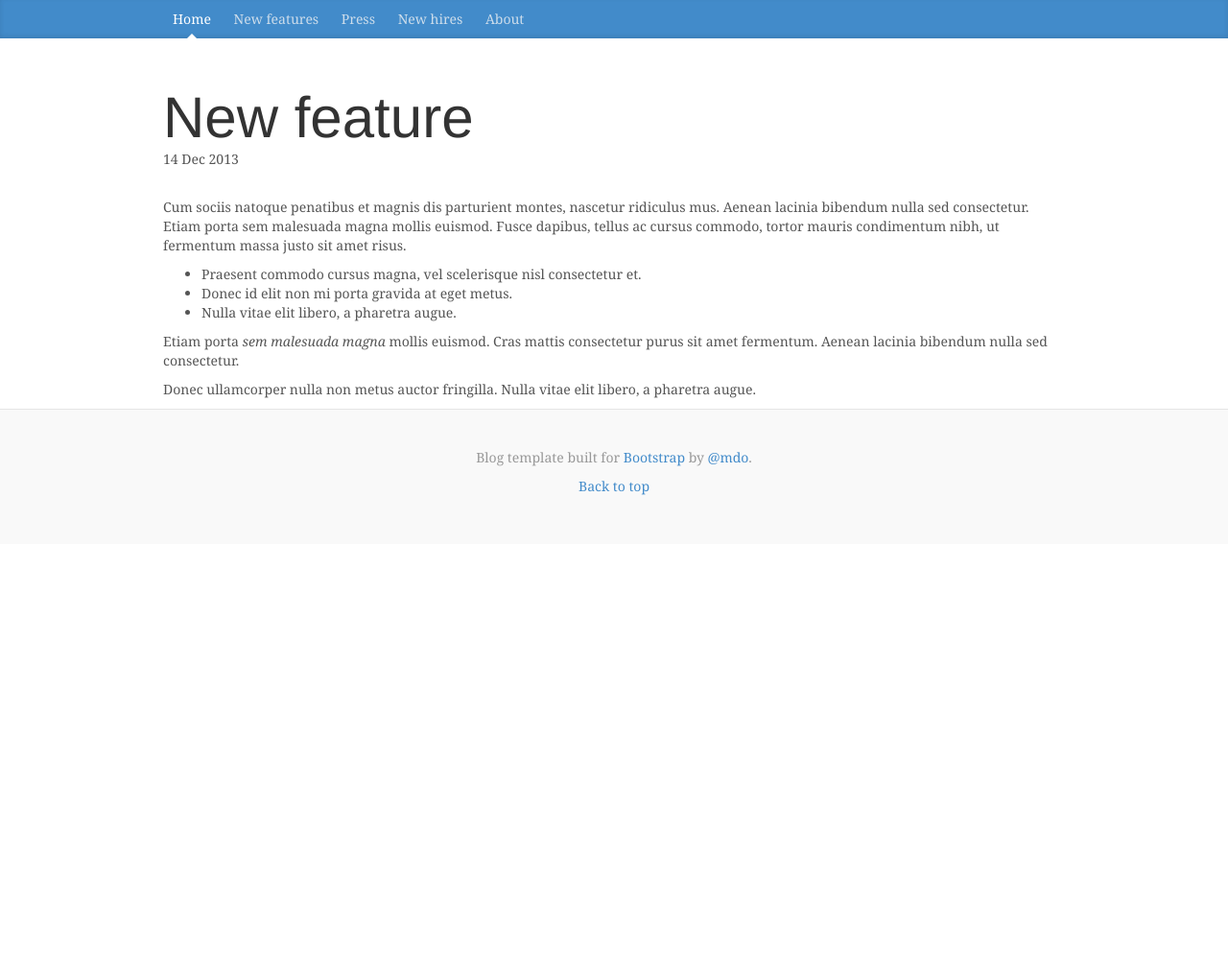
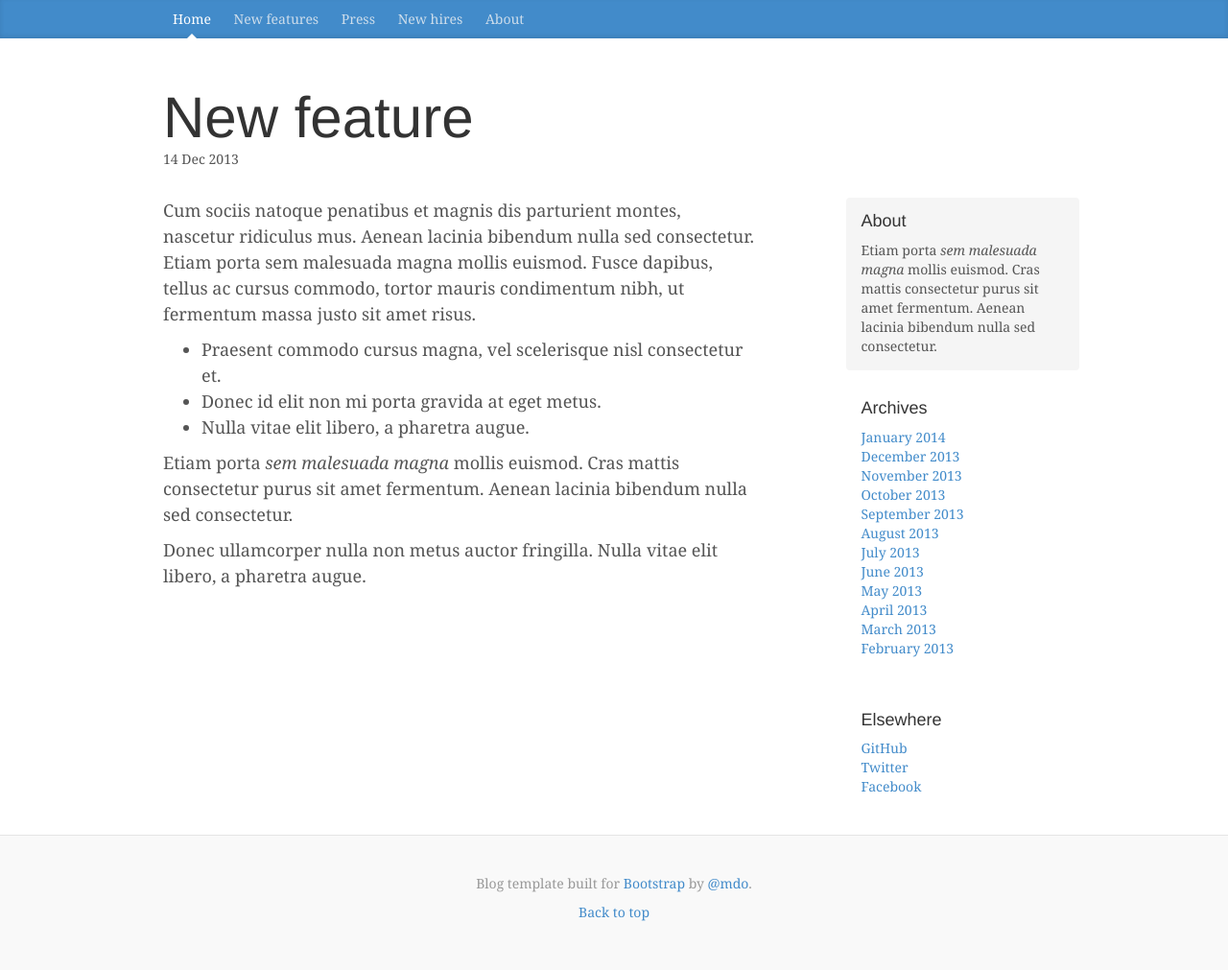
Before and after one commit to learningwebappdev/learningwebappdev.github.io, a Jekyll site: the page built from _posts/2013-12-14-new-feature.markdown, in a window 1280 px wide. Shown: the whole page at 96% size. Built offline with Jekyll 4.4.1, drawn with Linux system fonts in a browser that asks for light colours; nearby versions of some CDN libraries; Markdown is read by kramdown in place of the engine named in the settings; before the commit the page ends 900 px from its top, so only the background shows below that.

Commit message:
break out header, footer, and sidebar

```diff
--- /dev/null
+++ b/_includes/footer.html
@@ -0,0 +1,16 @@
+    <div class="blog-footer">
+      <p>Blog template built for <a href="http://getbootstrap.com">Bootstrap</a> by <a href="https://twitter.com/mdo">@mdo</a>.</p>
+      <p>
+        <a href="#">Back to top</a>
+      </p>
+    </div>
+
+
+    <!-- Bootstrap core JavaScript
+    ================================================== -->
+    <!-- Placed at the end of the document so the pages load faster -->
+    <script src="https://ajax.googleapis.com/ajax/libs/jquery/1.11.0/jquery.min.js"></script>
+    <script src="/js/bootstrap.min.js"></script>
+    <script src="/js/docs.min.js"></script>
+  </body>
+</html>
--- /dev/null
+++ b/_includes/header.html
@@ -0,0 +1,40 @@
+<!DOCTYPE html>
+<html lang="en">
+  <head>
+    <meta charset="utf-8">
+    <meta http-equiv="X-UA-Compatible" content="IE=edge">
+    <meta name="viewport" content="width=device-width, initial-scale=1">
+    <meta name="description" content="">
+    <meta name="author" content="">
+    <link rel="shortcut icon" href="../../assets/ico/favicon.ico">
+
+    <title>Blog Template for Bootstrap</title>
+
+    <!-- Bootstrap core CSS -->
+    <link href="/css/bootstrap.min.css" rel="stylesheet">
+
+    <!-- Custom styles for this template -->
+    <link href="/css/blog.css" rel="stylesheet">
+
+    <!-- Just for debugging purposes. Don't actually copy this line! -->
+    <!--[if lt IE 9]><script src="../../assets/js/ie8-responsive-file-warning.js"></script><![endif]-->
+
+    <!-- HTML5 shim and Respond.js IE8 support of HTML5 elements and media queries -->
+    <!--[if lt IE 9]>
+      <script src="https://oss.maxcdn.com/libs/html5shiv/3.7.0/html5shiv.js"></script>
+      <script src="https://oss.maxcdn.com/libs/respond.js/1.4.2/respond.min.js"></script>
+    <![endif]-->
+  </head>
+
+  <body>
+    <div class="blog-masthead">
+      <div class="container">
+        <nav class="blog-nav">
+          <a class="blog-nav-item active" href="/index.html">Home</a>
+          <a class="blog-nav-item" href="#">New features</a>
+          <a class="blog-nav-item" href="#">Press</a>
+          <a class="blog-nav-item" href="#">New hires</a>
+          <a class="blog-nav-item" href="#">About</a>
+        </nav>
+      </div>
+    </div>
--- /dev/null
+++ b/_includes/sidebar.html
@@ -0,0 +1,31 @@
+<div class="col-sm-3 col-sm-offset-1 blog-sidebar">
+  <div class="sidebar-module sidebar-module-inset">
+    <h4>About</h4>
+    <p>Etiam porta <em>sem malesuada magna</em> mollis euismod. Cras mattis consectetur purus sit amet fermentum. Aenean lacinia bibendum nulla sed consectetur.</p>
+  </div>
+  <div class="sidebar-module">
+    <h4>Archives</h4>
+    <ol class="list-unstyled">
+      <li><a href="#">January 2014</a></li>
+      <li><a href="#">December 2013</a></li>
+      <li><a href="#">November 2013</a></li>
+      <li><a href="#">October 2013</a></li>
+      <li><a href="#">September 2013</a></li>
+      <li><a href="#">August 2013</a></li>
+      <li><a href="#">July 2013</a></li>
+      <li><a href="#">June 2013</a></li>
+      <li><a href="#">May 2013</a></li>
+      <li><a href="#">April 2013</a></li>
+      <li><a href="#">March 2013</a></li>
+      <li><a href="#">February 2013</a></li>
+    </ol>
+  </div>
+  <div class="sidebar-module">
+    <h4>Elsewhere</h4>
+    <ol class="list-unstyled">
+      <li><a href="#">GitHub</a></li>
+      <li><a href="#">Twitter</a></li>
+      <li><a href="#">Facebook</a></li>
+    </ol>
+  </div>
+</div><!-- /.blog-sidebar -->
--- a/_layouts/post.html
+++ b/_layouts/post.html
@@ -1,72 +1,22 @@
-<!DOCTYPE html>
-<html lang="en">
-  <head>
-    <meta charset="utf-8">
-    <meta http-equiv="X-UA-Compatible" content="IE=edge">
-    <meta name="viewport" content="width=device-width, initial-scale=1">
-    <meta name="description" content="">
-    <meta name="author" content="">
-    <link rel="shortcut icon" href="../../assets/ico/favicon.ico">
+{% include header.html %}
+<div class="container">
+  <div class="blog-header">
+    <h1 class="blog-title">{{ page.title }}</h1>
+    <p class="meta">{{ page.date | date_to_string }}</p>
+  </div>
 
-    <title>Blog Template for Bootstrap</title>
-
-    <!-- Bootstrap core CSS -->
-    <link href="/css/bootstrap.min.css" rel="stylesheet">
-
-    <!-- Custom styles for this template -->
-    <link href="/css/blog.css" rel="stylesheet">
-
-    <!-- Just for debugging purposes. Don't actually copy this line! -->
-    <!--[if lt IE 9]><script src="../../assets/js/ie8-responsive-file-warning.js"></script><![endif]-->
-
-    <!-- HTML5 shim and Respond.js IE8 support of HTML5 elements and media queries -->
-    <!--[if lt IE 9]>
-      <script src="https://oss.maxcdn.com/libs/html5shiv/3.7.0/html5shiv.js"></script>
-      <script src="https://oss.maxcdn.com/libs/respond.js/1.4.2/respond.min.js"></script>
-    <![endif]-->
-  </head>
-
-  <body>
-
-    <div class="blog-masthead">
-      <div class="container">
-        <nav class="blog-nav">
-          <a class="blog-nav-item active" href="/index.html">Home</a>
-          <a class="blog-nav-item" href="#">New features</a>
-          <a class="blog-nav-item" href="#">Press</a>
-          <a class="blog-nav-item" href="#">New hires</a>
-          <a class="blog-nav-item" href="#">About</a>
-        </nav>
-      </div>
-    </div>
-
-    <div class="container">
-
-      <div class="blog-header">
-        <h1 class="blog-title">{{ page.title }}</h1>
-        <p class="meta">{{ page.date | date_to_string }}</p>
-      </div>
+  <div class="row">
+    <div class="col-sm-8 blog-main">
 
       <div class="post">
-
         {{ content }}
       </div>
 
-    </div><!-- /.container -->
-
-    <div class="blog-footer">
-      <p>Blog template built for <a href="http://getbootstrap.com">Bootstrap</a> by <a href="https://twitter.com/mdo">@mdo</a>.</p>
-      <p>
-        <a href="#">Back to top</a>
-      </p>
     </div>
 
+    {% include sidebar.html %}
 
-    <!-- Bootstrap core JavaScript
-    ================================================== -->
-    <!-- Placed at the end of the document so the pages load faster -->
-    <script src="https://ajax.googleapis.com/ajax/libs/jquery/1.11.0/jquery.min.js"></script>
-    <script src="/js/bootstrap.min.js"></script>
-    <script src="/js/docs.min.js"></script>
-  </body>
-</html>
+  </div><!-- /.row -->
+
+</div><!-- /.container -->
+{% include footer.html %}
```
Also changed, not shown: _layouts/blog.html (+3 -89 lines).
